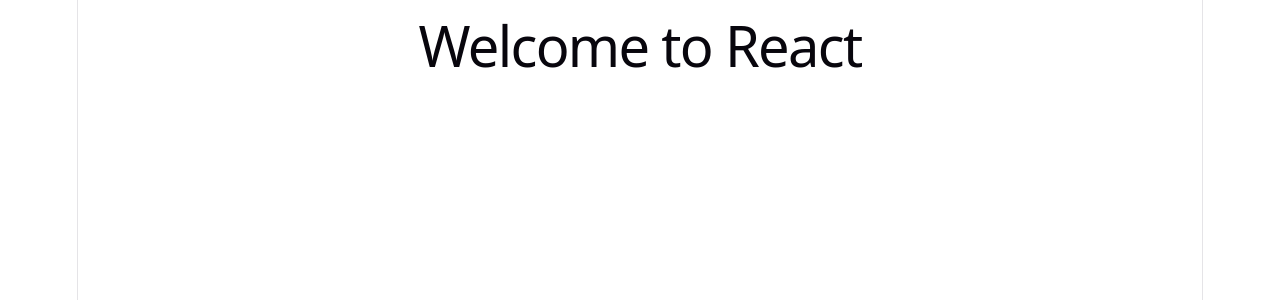
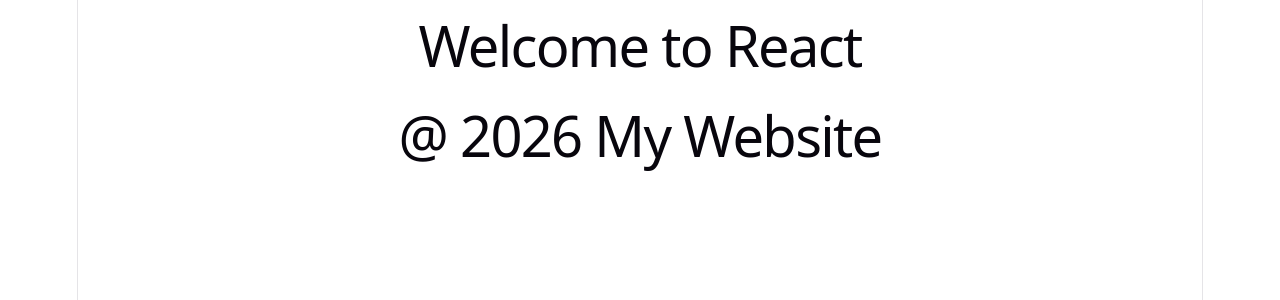
Before and after one commit to Taurasool/react-learning, a React (Vite) app: page / in a window 1280 px wide. Shown: the top 300 px of the page. Built offline with nearby package versions, Linux system fonts and the light colour scheme.

Commit message:
Practice React components

```diff
--- a/src/App.tsx
+++ b/src/App.tsx
@@ -1,11 +1,12 @@
-import Header from "./Component.tsx";
+import Header from "./Components/Component.tsx";
+import Footer from "./Components/Footer.tsx";
 
-function App() {
+function App(){
     return (
         <>
-            <Header />
+             <Header />
+             <Footer />
         </>
     );
 }
-
 export default App;
--- a/src/Component.tsx
+++ /dev/null
@@ -1,5 +0,0 @@
-function Header() {
-  return <h1>Welcome to React</h1>;
-}
-
-export default Header;
--- /dev/null
+++ b/src/Components/Component.tsx
@@ -0,0 +1,5 @@
+function Header(){
+  return <h1> Welcome to React </h1>;
+
+}
+export default Header;
--- /dev/null
+++ b/src/Components/Footer.tsx
@@ -0,0 +1,5 @@
+function Footer(){
+    return <h1> @ 2026 My Website </h1>;
+
+}
+export default Footer;
```
